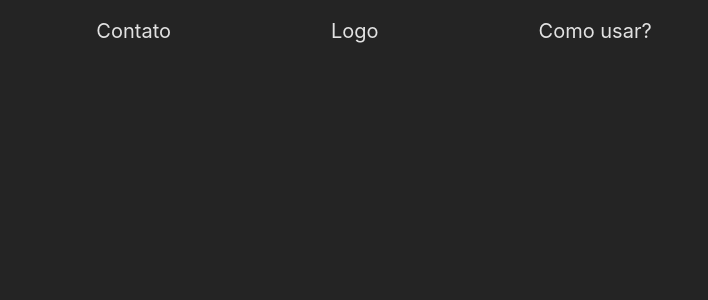
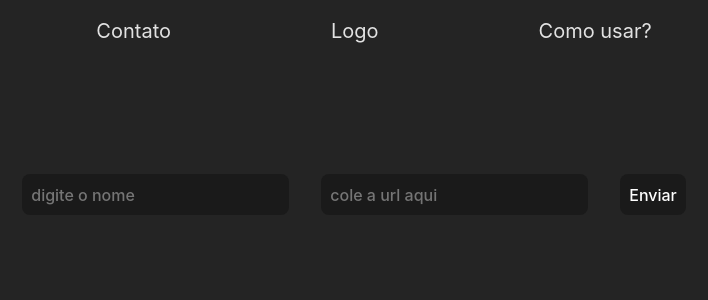
Before and after one commit to jadiel07/Sua-Biblioteca, a React (Vite) app: page / in a window 1280 px wide. Shown: the top 300 px of the page, without its empty margins (286-994 px from the left). Built offline with nearby package versions, Linux system fonts and the light colour scheme.

Commit message:
add forms sem a funcionalidades

```diff
--- a/src/App.jsx
+++ b/src/App.jsx
@@ -1,9 +1,11 @@
 import Header from "./components/header/Header";
+import InputForm from "./components/inputForm/InputForm";
 
 function App() {
   return (
     <div id="app">
       <Header />
+      <InputForm />
     </div>
   );
 }
--- /dev/null
+++ b/src/components/inputForm/InputForm.jsx
@@ -0,0 +1,14 @@
+import style from "./style.module.css";
+
+export default function InputForm() {
+  return (
+    <>
+      <form>
+        <input type="text" placeholder="digite o nome" />
+        <input type="text" placeholder="cole a url aqui" />
+        <br />
+        <button>Enviar</button>
+      </form>
+    </>
+  );
+}
--- /dev/null
+++ b/src/components/inputForm/style.module.css
@@ -0,0 +1,16 @@
+form {
+  display: flex;
+  justify-content: center;
+  align-items: center;
+  margin-top: 6rem;
+  flex-wrap: wrap;
+}
+input {
+  margin: 1rem;
+  color: #ffffff;
+}
+button {
+  margin: 1em;
+
+  color: #ffffff;
+}
--- a/src/index.css
+++ b/src/index.css
@@ -35,19 +35,20 @@ h1 {
   line-height: 1.1;
 }
 
-button {
+button,
+input {
   border-radius: 8px;
   border: 1px solid transparent;
-  padding: 0.6em 1.2em;
+  padding: 0.6em 0.5em;
   font-size: 1em;
   font-weight: 500;
   font-family: inherit;
   background-color: #1a1a1a;
-  cursor: pointer;
   transition: border-color 0.25s;
 }
 button:hover {
   border-color: #646cff;
+  cursor: pointer;
 }
 button:focus,
 button:focus-visible {
```
